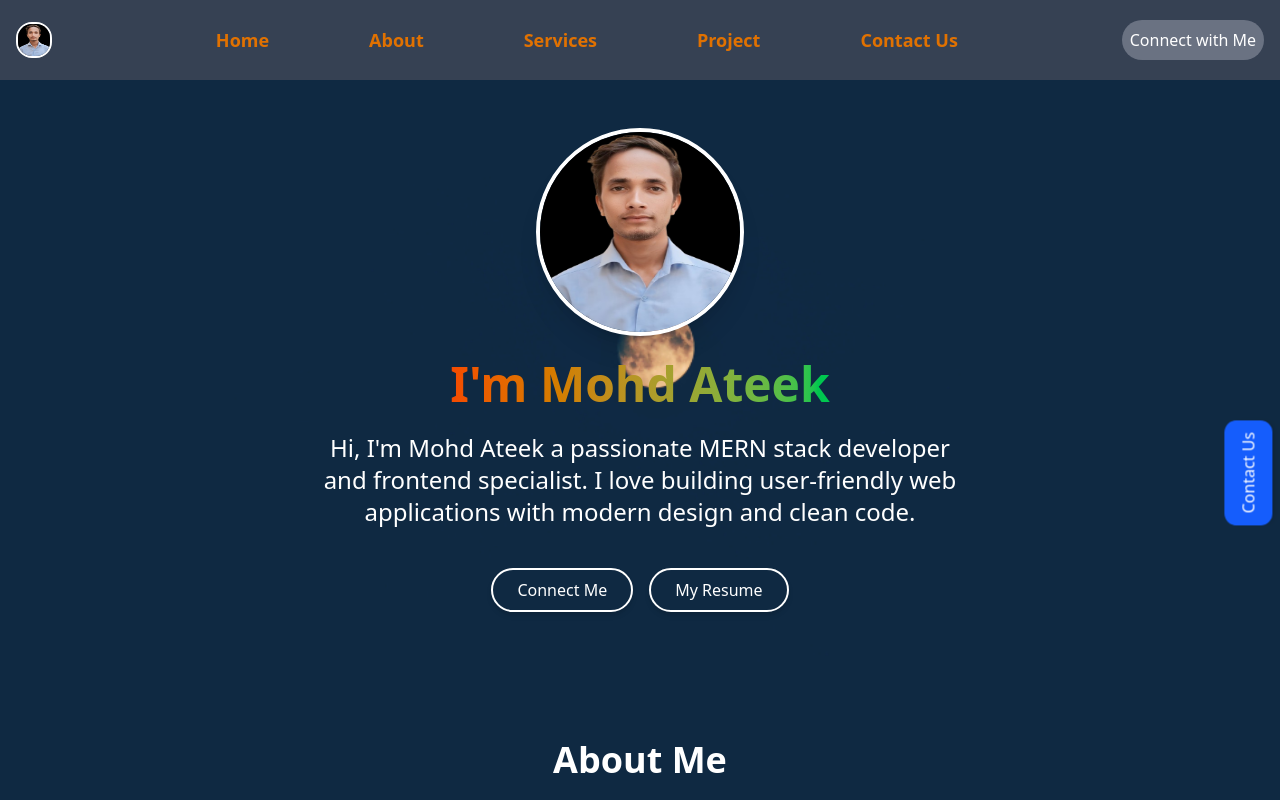
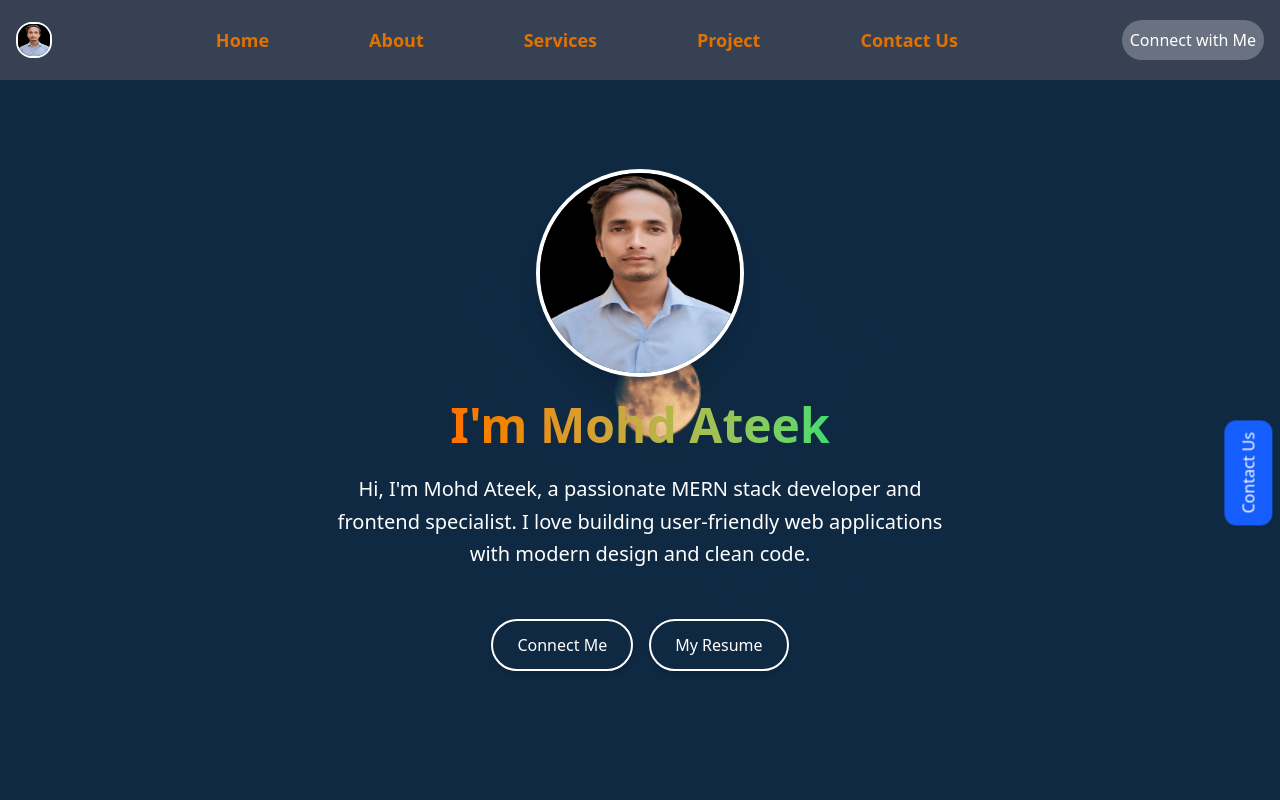
Before and after one commit to md-Ateek-dev/My_Portfolio, a React (Vite) app: page / in a window 1280 px wide. Shown: the top 800 px of the page. Built offline with nearby package versions, Linux system fonts and the light colour scheme; a web font is replaced by a local one.

Commit message:
animation add

```diff
--- a/package.json
+++ b/package.json
@@ -15,7 +15,7 @@
     "@mui/icons-material": "^6.4.8",
     "@mui/material": "^6.4.8",
     "@tailwindcss/vite": "^4.0.14",
-    "aos": "^2.3.4",
+    "aos": "^3.0.0-beta.6",
     "lucide-react": "^0.511.0",
     "react": "^19.0.0",
     "react-anchor-link-smooth-scroll": "^1.0.12",
--- a/src/App.jsx
+++ b/src/App.jsx
@@ -7,6 +7,10 @@ import MyWorks from './Components/MyWorks'
 import Contact from './Components/Contact'
 import Footer from './Components/Footer'
 import ContactUs from './Components/ContactUs'
+import AOS from 'aos';
+import 'aos/dist/aos.css'; // You can also use <link> for styles
+// ..
+AOS.init();
 const App = () => {
   return (
     <div>
--- a/src/Components/AboutUs.jsx
+++ b/src/Components/AboutUs.jsx
@@ -17,7 +17,7 @@ const AboutUs = () => {
       </h1>
 
       {/* Image & Text Section */}
-      <div className='flex flex-col md:flex-row items-center justify-center gap-10 w-full max-w-6xl'>
+      <div data-aos="flip-down" className='flex flex-col md:flex-row items-center justify-center gap-10 w-full max-w-6xl'>
         {/* Profile Image */}
         <div className='w-full md:w-1/3 flex justify-center'>
           <img
--- a/src/Components/MyWorks.jsx
+++ b/src/Components/MyWorks.jsx
@@ -38,7 +38,9 @@ const MyWorks = () => {
         '
       >
         {worksToShow.map((work, index) => (
-          <div
+          <div data-aos="flip-down" data-aos-duration="4000" data-aos-offset="200" data-aos-easing="ease-in-out" data-aos-delay="50"
+
+
             key={index}
             className='
               relative rounded-xl overflow-hidden shadow-lg
--- a/src/Components/Profile.jsx
+++ b/src/Components/Profile.jsx
@@ -1,7 +1,7 @@
-import React, { useState } from 'react';
+import React from 'react';
 import ProfileImage from '../assets/ProfileImage.png';
 import AnchorLink from 'react-anchor-link-smooth-scroll';
-import bgimage from '../assets/bg15.jpg'
+import bgimage from '../assets/bg15.jpg';
 
 const Profile = () => {
   const downloadPDF = () => {
@@ -15,71 +15,92 @@ const Profile = () => {
 
   return (
     <div
-    style={{ backgroundImage: `url(${bgimage})` }}
-
-      id='profile'
-      className=' bg-cover bg-center bg-no-repeat
+      style={{ backgroundImage: `url(${bgimage})` }}
+      id="profile"
+      className="
+        bg-cover bg-center bg-no-repeat
         flex flex-col items-center justify-center gap-6
-        px-4 py-16 sm:py-20 md:py-24
-        bg-gradient-to-r from-purple-500 to-blue-500
+        px-6 py-12 sm:py-16 md:py-20
+        bg-gradient-to-r from-purple-600 to-blue-700
         text-white w-full scroll-mt-20
-      '
+        min-h-screen
+      "
     >
       {/* Profile Image */}
       <img
         src={ProfileImage}
-        alt='Profile'
-        className='
-          w-36 h-36 sm:w-44 sm:h-44 md:w-52 md:h-52
-          rounded-full bg-cover bg-center border-4 border-white
-          shadow-xl mt-8 hover:scale-105 transition-transform
+        alt="Profile"
+        className="
+          w-24 h-24 sm:w-32 sm:h-32 md:w-40 md:h-40 lg:w-52 lg:h-52
+          rounded-full border-4 border-white
+          shadow-xl mt-6 sm:mt-8 md:mt-10
+          hover:scale-105 transition-transform duration-300 ease-in-out
           z-10
-        '
+        "
       />
 
       {/* Heading */}
-      <h1 className='
-        text-3xl sm:text-4xl md:text-5xl font-extrabold text-center
-        bg-gradient-to-r from-orange-600 to-green-500
-        bg-clip-text text-transparent select-none
-      '>
+      <h1
+        className="
+          text-xl sm:text-2xl md:text-3xl lg:text-5xl
+          font-extrabold text-center
+          bg-gradient-to-r from-orange-500 to-green-400
+          bg-clip-text text-transparent select-none
+          px-4
+        "
+      >
         I'm Mohd Ateek
       </h1>
 
       {/* Subheading */}
-      <p className='
-        text-lg sm:text-xl md:text-2xl font-medium text-center text-white
-        max-w-2xl px-4
-      '>
-       Hi, I'm Mohd Ateek a passionate MERN stack developer and frontend specialist. I love building user-friendly web applications with modern design and clean code.
+      <p
+        className="
+          text-sm sm:text-base md:text-lg lg:text-xl
+          font-medium text-center max-w-xl sm:max-w-2xl px-6
+          leading-relaxed
+        "
+      >
+        Hi, I'm Mohd Ateek, a passionate MERN stack developer and frontend specialist. I love building user-friendly web applications with modern design and clean code.
       </p>
 
       {/* Action Buttons */}
-      <div className='flex flex-col sm:flex-row items-center justify-center gap-4 mt-4'>
+      <div className="flex flex-col sm:flex-row items-center justify-center gap-4 mt-6 w-full max-w-md px-4">
         {/* Connect Me Button */}
-        <AnchorLink offset='60' href='#contact'>
-          <div className='
-            px-6 py-2 border-2 border-white
-            rounded-full
-            font-medium text-white cursor-pointer shadow-md
-            hover:scale-105 hover:shadow-lg transition-all duration-300
-          '>
+        <AnchorLink offset="60" href="#contact" className="w-full sm:w-auto">
+          <button
+            className="
+              w-full sm:w-auto
+              px-6 py-3
+              border-2 border-white
+              rounded-full
+              font-medium text-white
+              hover:bg-white hover:text-blue-600
+              shadow-md
+              hover:scale-105 hover:shadow-lg
+              transition-transform duration-300 ease-in-out
+            "
+          >
             Connect Me
-          </div>
+          </button>
         </AnchorLink>
 
         {/* Resume Download Button */}
-        <div
+        <button
           onClick={downloadPDF}
-          className='
-            px-6 py-2 border-2 border-white
+          className="
+            w-full sm:w-auto
+            px-6 py-3
+            border-2 border-white
             rounded-full
-            font-medium text-white cursor-pointer shadow-md
-            hover:scale-105 hover:shadow-lg transition-all duration-300
-          '
+            font-medium text-white
+            hover:bg-white hover:text-blue-600
+            shadow-md
+            hover:scale-105 hover:shadow-lg
+            transition-transform duration-300 ease-in-out
+          "
         >
           My Resume
-        </div>
+        </button>
       </div>
     </div>
   );
--- a/src/Components/Services.jsx
+++ b/src/Components/Services.jsx
@@ -36,7 +36,8 @@ const Services = () => {
         w-full max-w-7xl
       '>
         {servicesToShow.map((service, index) => (
-          <div
+          <div data-aos="flip-down" data-aos-duration="4000" data-aos-offset="200" data-aos-easing="ease-in-out" data-aos-delay="50"
+
             key={index}
             className='
               relative backdrop-blur-md
```
Also changed, not shown: 1 other file (tests, documents, lock files or other folders).
